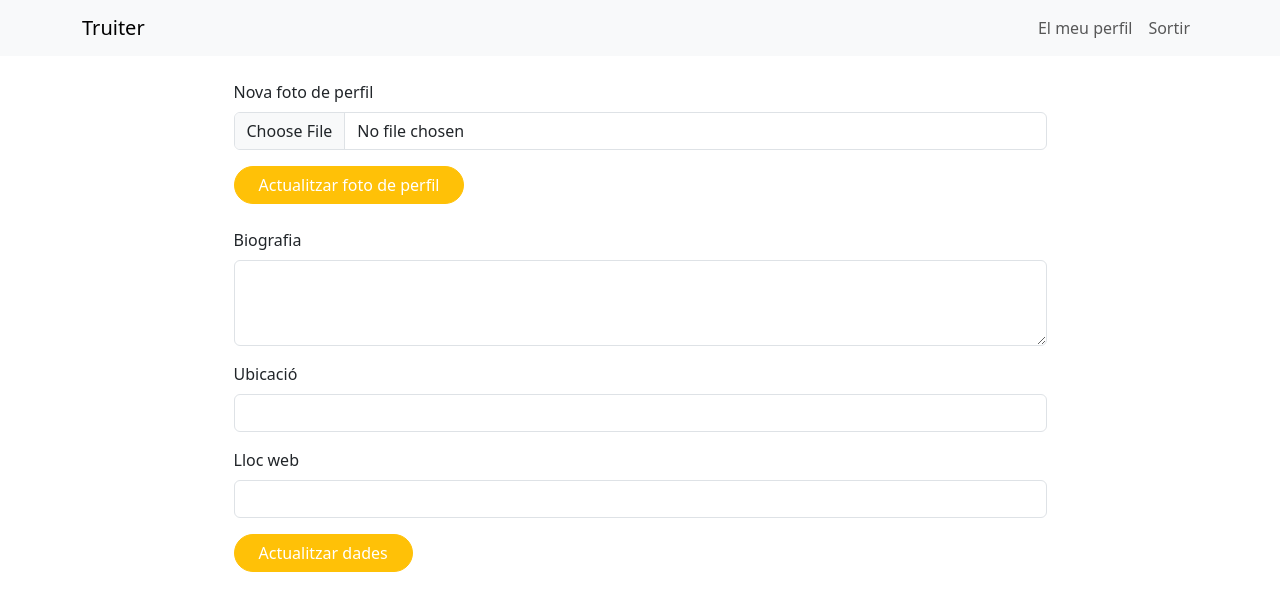
After one commit to navarropalatsi/xtec-truiter, a Django app: a page that uses xarxa/templates/update_profile.html in a window 1280 px wide. The commit adds this page. Shown: the top 611 px of the page. Run offline with Django 5.2, Linux system fonts and the light colour scheme; the visitor is signed in with stand-in values (Sample User, id 1).

Commit message:
Modificar perfil

```diff
--- /dev/null
+++ b/xarxa/templates/update_profile.html
@@ -0,0 +1,36 @@
+{% extends 'base.html' %}
+{% block content %}
+{% load static %}
+
+<div class="container w-75 mt-3">
+    <form method="post" enctype="multipart/form-data" action="{% url 'update_profile_picture' user.username %}">
+        {% csrf_token %}
+        <div class="mb-3">
+            <label for="profile_picture" class="form-label">Nova foto de perfil</label>
+            <input type="file" class="form-control" id="profile_picture" name="profile_picture">
+        </div>
+        <button type="submit" class="btn btn-warning text-white rounded-pill px-4">Actualitzar foto de perfil</button>
+    </form>
+
+    <form method="post" class="mt-4" action="{% url 'update_profile' user.username %}">
+        {% csrf_token %}
+        <div class="mb-3">
+            <label for="bio" class="form-label">Biografia</label>
+            <textarea class="form-control" id="bio" name="bio" rows="3">{{ user.profile.bio }}</textarea>
+        </div>
+
+        <div class="mb-3">
+            <label for="location" class="form-label">Ubicació</label>
+            <input type="text" class="form-control" id="location" name="location" value="{{ user.profile.location }}">
+        </div>
+
+        <div class="mb-3">
+            <label for="website" class="form-label">Lloc web</label>
+            <input type="url" class="form-control" id="website" name="website" value="{{ user.profile.website }}">
+        </div>
+
+        <button type="submit" class="btn btn-warning text-white rounded-pill px-4">Actualitzar dades</button>
+    </form>
+</div>
+
+{% endblock %}
--- a/xarxa/urls.py
+++ b/xarxa/urls.py
@@ -5,14 +5,21 @@ from django.contrib.auth.views import LogoutView
 urlpatterns = [
     path("", include("django.contrib.auth.urls")),
     path("", views.home, name="home"),
+
     path("u/<str:username>/", views.profile, name="profile"),
+    path("u/<str:username>/update_profile/", views.update_profile_form, name="update_profile_form"),
+    path("u/<str:username>/update_profile/submit/", views.update_profile, name="update_profile"),
+    path("u/<str:username>/update_profile_picture/", views.update_profile_picture, name="update_profile_picture"),
+
+    path("u/<str:username>/follow/", views.follow_user, name="follow_user"),
+    path("u/<str:username>/unfollow/", views.unfollow_user, name="unfollow_user"),
+
     path("p/new/", views.create_post, name="create_post"),
     path("p/<int:post_id>", views.post, name="post"),
     path("p/<int:post_id>/like/", views.like_post, name="like_post"),
     path("p/<int:post_id>/add_comment/", views.add_comment, name="add_comment"),
     path("p/<int:post_id>/repost_post/", views.repost_post, name="repost_post"),
-    path("u/<str:username>/follow/", views.follow_user, name="follow_user"),
-    path("u/<str:username>/unfollow/", views.unfollow_user, name="unfollow_user"),
+
     path("signup/", views.signup, name="signup"),
     path("logout/", LogoutView.as_view(), name="logout"),
 ]
--- a/xarxa/views.py
+++ b/xarxa/views.py
@@ -2,7 +2,7 @@ from django.shortcuts import render, redirect
 from django.contrib.auth.forms import UserCreationForm
 from django.contrib.auth.models import User
 from django.contrib.auth import login
-
+from django.contrib.auth.decorators import login_required
 from .models import Post
 from .forms import PostForm
 
@@ -28,17 +28,63 @@ def home(request):
 def profile(request, username):
     watched_user = User.objects.get(username=username)
     if watched_user.profile.followers.filter(id=watched_user.id).exists():
-        watched_user.profile.followers.remove(watched_user)  # Elimina l'usuari de si mateix si és seguidor
+        watched_user.profile.followers.remove(
+            watched_user
+        )  # Elimina l'usuari de si mateix si és seguidor
 
     posts = watched_user.posts.all().order_by("-created_at")
     return render(
-        request, "profile.html", {"watched_user": watched_user, "posts": posts, 'is_following': request.user in watched_user.profile.followers.all() if request.user.is_authenticated else False}
+        request,
+        "profile.html",
+        {
+            "watched_user": watched_user,
+            "posts": posts,
+            "is_following": (
+                request.user in watched_user.profile.followers.all()
+                if request.user.is_authenticated
+                else False
+            ),
+        },
     )
+
+@login_required
+def update_profile_form(request, username):
+    if request.user.username != username:
+        return redirect("profile", username=username)
+    user = request.user
+    return render(request, "update_profile.html", {"user": user})
+
+
+@login_required
+def update_profile(request, username):
+    if request.user.username != username:
+        return redirect("profile", username=username)
+    if request.method == "POST":
+        user = request.user
+        user.profile.bio = request.POST.get("bio", "")
+        user.profile.location = request.POST.get("location", "")
+        user.profile.website = request.POST.get("website", "")
+        user.profile.save()
+    return redirect("update_profile_form", username=user.username)
+
+
+@login_required
+def update_profile_picture(request, username):
+    if request.user.username != username:
+        return redirect("profile", username=username)
+    if request.method == "POST":
+        user = request.user
+        if request.FILES.get("profile_picture"):
+            user.profile.profile_picture = request.FILES["profile_picture"]
+            user.profile.save()
+    return redirect("update_profile_form", username=user.username)
+
 
 def post(request, post_id):
     post = Post.objects.get(id=post_id)
     return render(request, "post.html", {"post": post})
 
+@login_required
 def create_post(request):
     if request.method == "POST":
         form = PostForm(request.POST)
@@ -52,6 +98,7 @@ def create_post(request):
     return render(request, "home.html", {"form": form})
 
 
+@login_required
 def like_post(request, post_id):
     post = Post.objects.get(id=post_id)
     if request.user in post.likes.all():
@@ -61,6 +108,8 @@ def like_post(request, post_id):
     next = request.POST.get("next", "/")
     return redirect(next)
 
+
+@login_required
 def add_comment(request, post_id):
     post = Post.objects.get(id=post_id)
     if request.method == "POST":
@@ -69,24 +118,26 @@ def add_comment(request, post_id):
             post.comments.create(author=request.user, text=comment_text)
     return redirect("post", post_id=post_id)
 
+@login_required
 def follow_user(request, username):
     user_to_follow = User.objects.get(username=username)
     user_to_follow.profile.followers.add(request.user)
     return redirect("profile", username=username)
 
 
+@login_required
 def unfollow_user(request, username):
     user_to_unfollow = User.objects.get(username=username)
     user_to_unfollow.profile.followers.remove(request.user)
     return redirect("profile", username=username)
 
+
+@login_required
 def repost_post(request, post_id):
     original_post = Post.objects.get(id=post_id)
     if request.method == "POST":
         repost = Post.objects.create(
-            author=request.user,
-            content=original_post.content,
-            repost=original_post
+            author=request.user, content=original_post.content, repost=original_post
         )
     next = request.POST.get("next", "/")
     return redirect(next)
```
Also changed, not shown: xarxa/templates/profile.html (+11 -0 lines).
